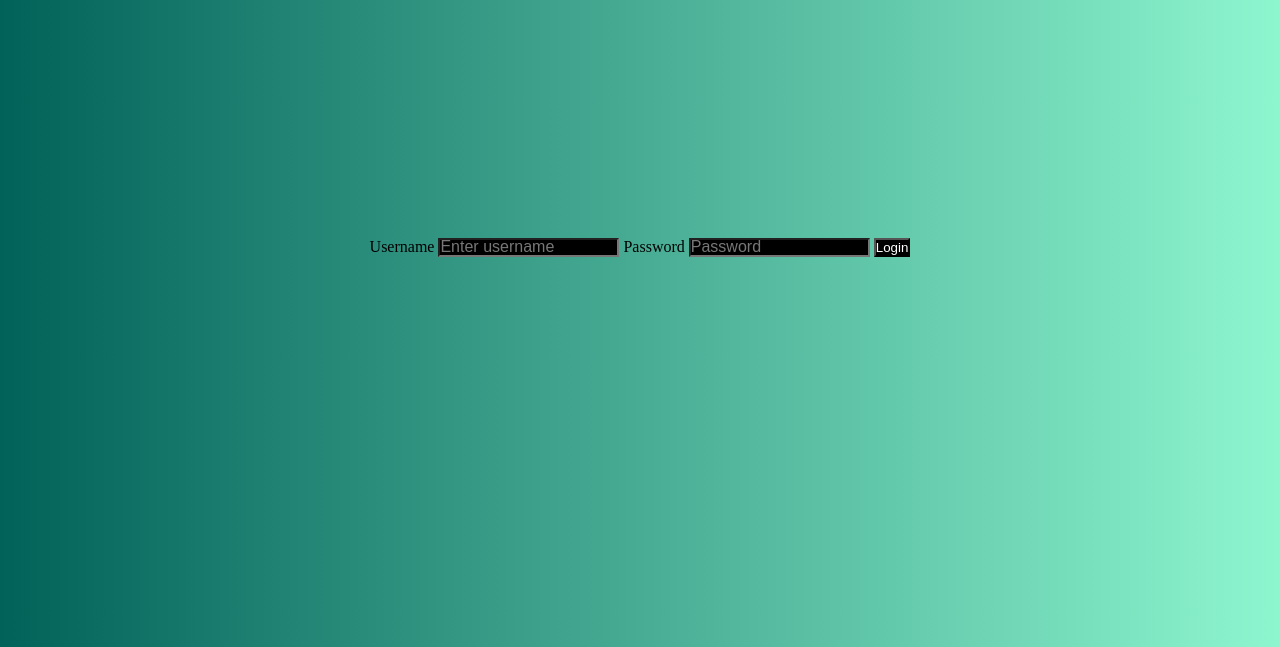
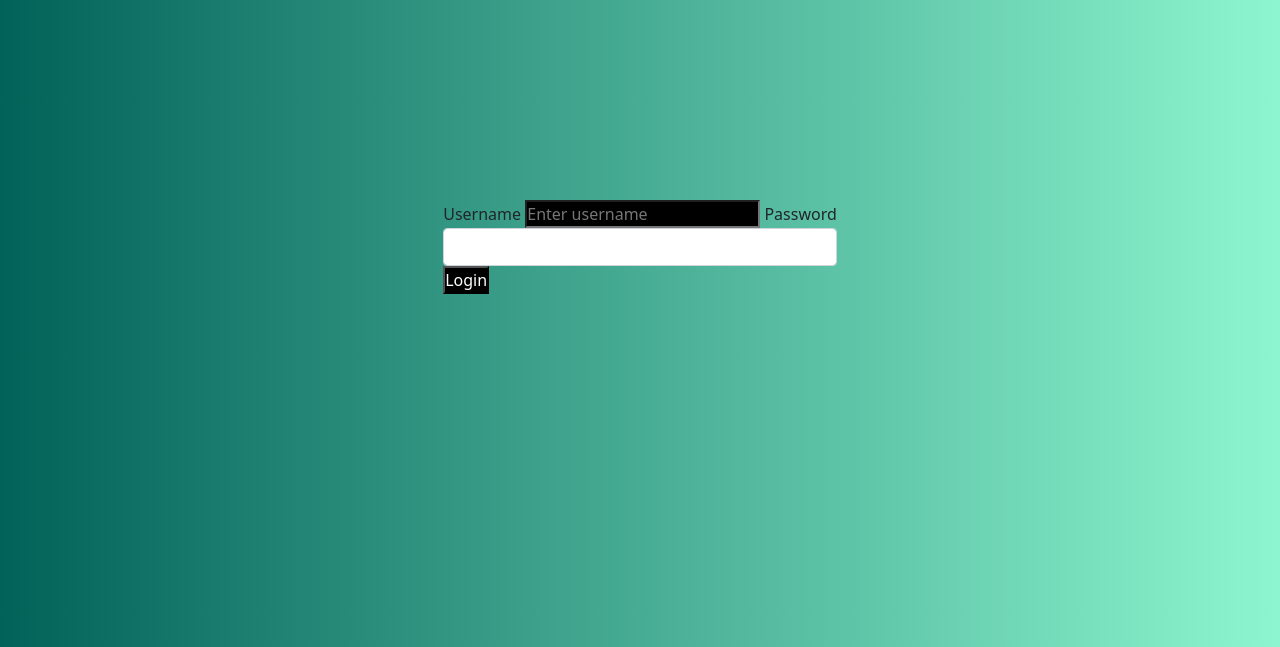
Before and after one commit to Speckled23/SE, a PHP site: page /login/login.php in a window 1280 px wide. Shown: the part 153-800 px from the top of the page. Run offline with PHP 8.4, Linux system fonts and the light colour scheme; some libraries are stand-ins or nearby versions.

Commit message:
Update header.php

```diff
--- a/apartment_building/includes/header.php
+++ b/apartment_building/includes/header.php
@@ -11,5 +11,12 @@
 
     <link rel="stylesheet" href="../css/style.css">
     <title><?php echo $page_title; ?></title>
+
+    <link rel="stylesheet" href="https://cdnjs.cloudflare.com/ajax/libs/font-awesome/5.13.0/css/all.min.css">
+    <link rel=”stylesheet” href=”https://cdn.jsdelivr.net/npm/bootstrap-icons@1.3.0/font/bootstrap-icons.css” />
+    <link href="https://cdn.jsdelivr.net/npm/bootstrap@5.0.2/dist/css/bootstrap.min.css" rel="stylesheet"
+    integrity="sha384-EVSTQN3/azprG1Anm3QDgpJLIm9Nao0Yz1ztcQTwFspd3yD65VohhpuuCOmLASjC" crossorigin="anonymous">
+    <script src="https://ajax.googleapis.com/ajax/libs/jquery/3.6.1/jquery.min.js"></script>
+    <script src="https://maxcdn.bootstrapcdn.com/bootstrap/3.4.1/js/bootstrap.min.js"></script>
 </head>
 <body>
```
